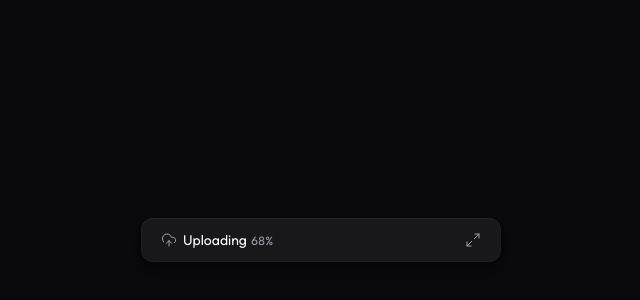
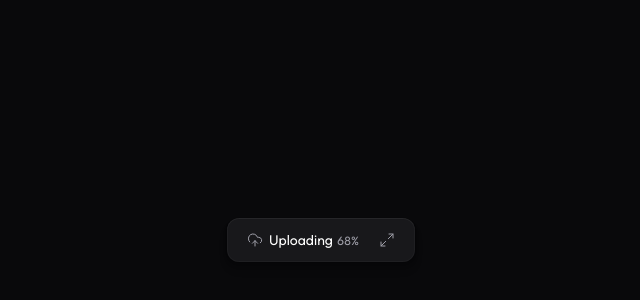
Before and after one commit to Leturnos/ftr-upload-widget, a React (Vite) app in the folder web/: page / in a window 1280 px wide. Shown: the part 160-460 px from the top of the page, without its empty margins (319-959 px from the left). Built offline with nearby package versions, Linux system fonts and the light colour scheme.

Commit message:
feat(web): integrate motion with spring physics and useCycle states

```diff
--- a/web/package.json
+++ b/web/package.json
@@ -14,6 +14,7 @@
     "@tailwindcss/vite": "^4.2.2",
     "clsx": "^2.1.1",
     "lucide-react": "^1.0.1",
+    "motion": "^12.38.0",
     "react": "^19.2.4",
     "react-dom": "^19.2.4",
     "react-dropzone": "^15.0.0",
--- a/web/src/components/upload-widget-dropzone.tsx
+++ b/web/src/components/upload-widget-dropzone.tsx
@@ -1,5 +1,6 @@
 import { useDropzone } from "react-dropzone";
 import CircularProgressBar from "./ui/circular-progress-bar";
+import { motion } from "motion/react";
 
 export function UploadWidgetDropzone() {
   const isThereAnyPendindUpload = true;
@@ -17,12 +18,19 @@
   });
 
   return (
-    <div className="px-3 flex flex-col gap-3">
-      <div
-        data-active={isDragActive}
-        className="cursor-pointer text-zinc-400 bg-black/20 p-5 rounded-lg border border-zinc-700 border-dashed h-32 flex flex-col items-center justify-center gap-1 hover:border-zinc-600 transition-colors data-[active=true]:bg-indigo-500/10 data-[active=true]:border-indigo-500"
-        {...getRootProps()}
-      >
+    <motion.div
+          className="px-3 flex flex-col gap-3"
+          initial={{ opacity: 0 }}
+          animate={{
+            opacity: 1,
+          }}
+          transition={{ duration: 1.5 }}
+        >
+          <div
+          data-active={isDragActive}
+          className="cursor-pointer text-zinc-400 bg-black/20 p-5 rounded-lg border border-zinc-700 border-dashed h-32 flex flex-col items-center justify-center gap-1 hover:border-zinc-600 transition-colors data-[active=true]:bg-indigo-500/10 data-[active=true]:border-indigo-500"
+          {...getRootProps()}
+        >
         <input type="file" {...getInputProps()} />
 
         {isThereAnyPendindUpload ? (
@@ -45,6 +53,6 @@
       <span className="text-xxs text-zinc-400">
         Only PNG and JPG files are supported.
       </span>
-    </div>
+    </motion.div>
   );
 }
--- a/web/src/components/upload-widget-minimized-button.tsx
+++ b/web/src/components/upload-widget-minimized-button.tsx
@@ -4,7 +4,7 @@
 
 export function UploadWidgetMinimizedButton() {
   return (
-    <Collapsible.Trigger className="group w-full bg-white/2 py-3 px-5 flex items-center justify-between">
+    <Collapsible.Trigger className="group w-full bg-white/2 py-3 px-5 flex items-center justify-between gap-5">
        <UploadWidgetTitle />
 
       <Maximize2
--- a/web/src/components/upload-widget-upload-item.tsx
+++ b/web/src/components/upload-widget-upload-item.tsx
@@ -2,10 +2,18 @@
 
 import { Download, ImageUp, Link2, RefreshCcw, X } from "lucide-react";
 import { Button } from "./ui/button";
+import { motion } from "motion/react";
 
 export function UploadWidgetUploadItem() {
   return (
-    <div className="p-3 rounded-lg flex flex-col gap-3 shadow-shape-content bg-white/2 relative overflow-hidden">
+    <motion.div
+      className="p-3 rounded-lg flex flex-col gap-3 shadow-shape-content bg-white/2 relative overflow-hidden"
+      initial={{ opacity: 0 }}
+      animate={{
+        opacity: 1,
+      }}
+      transition={{ duration: 2 }}
+    >
       <div className="flex flex-col gap-1">
         <span className="text-xs font-medium flex items-center gap-1">
           <ImageUp className="size-3 text-zinc-300" strokeWidth={1.5} />
@@ -52,6 +60,6 @@
           <span className="sr-only">Cancel upload</span>
         </Button>
       </div>
-    </div>
+    </motion.div>
   );
 }
--- a/web/src/components/upload-widget.tsx
+++ b/web/src/components/upload-widget.tsx
@@ -2,15 +2,37 @@
 import { UploadWidgetDropzone } from "./upload-widget-dropzone";
 import { UploadWidgetHeader } from "./upload-widget-header";
 import { UploadWidgetUploadList } from "./upload-widget-upload-list";
-import { useState } from "react";
+import { motion, useCycle } from "motion/react";
 import { UploadWidgetMinimizedButton } from "./upload-widget-minimized-button";
 
 export function UploadWidget() {
-  const [isWidgetOpen, setIsWidgetOpen] = useState(false);
-
+const [isWidgetOpen, toggleWidgetOpen] = useCycle(false, true);
   return (
-    <Collapsible.Root onOpenChange={setIsWidgetOpen}>
-      <div className="bg-zinc-900 overflow-hidden w-90 rounded-xl shadow-shape">
+    <Collapsible.Root onOpenChange={() => toggleWidgetOpen()}>
+      <motion.div
+        className="bg-zinc-900 overflow-hidden w-90 rounded-xl shadow-shape"
+        animate={isWidgetOpen ? "open" : "closed"}
+        variants={{
+          closed: {
+            width: "max-content",
+            height: 44,
+            transition: {
+              type: "spring",
+              damping: 20,
+            },
+          },
+          open: {
+            width: 360,
+            height: "auto",
+            transition: {
+              type: "spring",
+              mass: 1.5,
+              stiffness: 400,
+              damping: 25,
+            },
+          },
+        }}
+      >
         {!isWidgetOpen && <UploadWidgetMinimizedButton />}
 
         <Collapsible.Content>
@@ -24,7 +46,7 @@
             <UploadWidgetUploadList />
           </div>
         </Collapsible.Content>
-      </div>
+      </motion.div>
     </Collapsible.Root>
   );
 }
```
Also changed, not shown: 1 other file (tests, documents, lock files or other folders).
